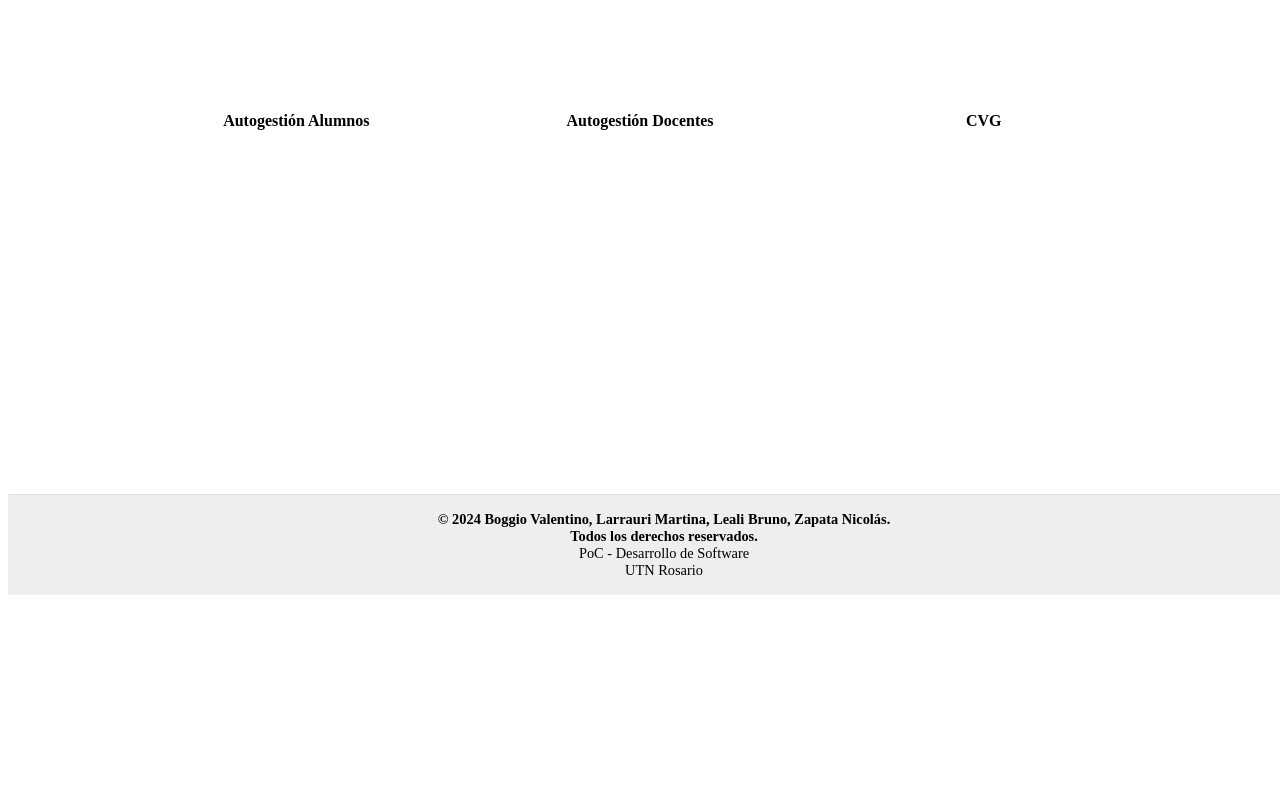
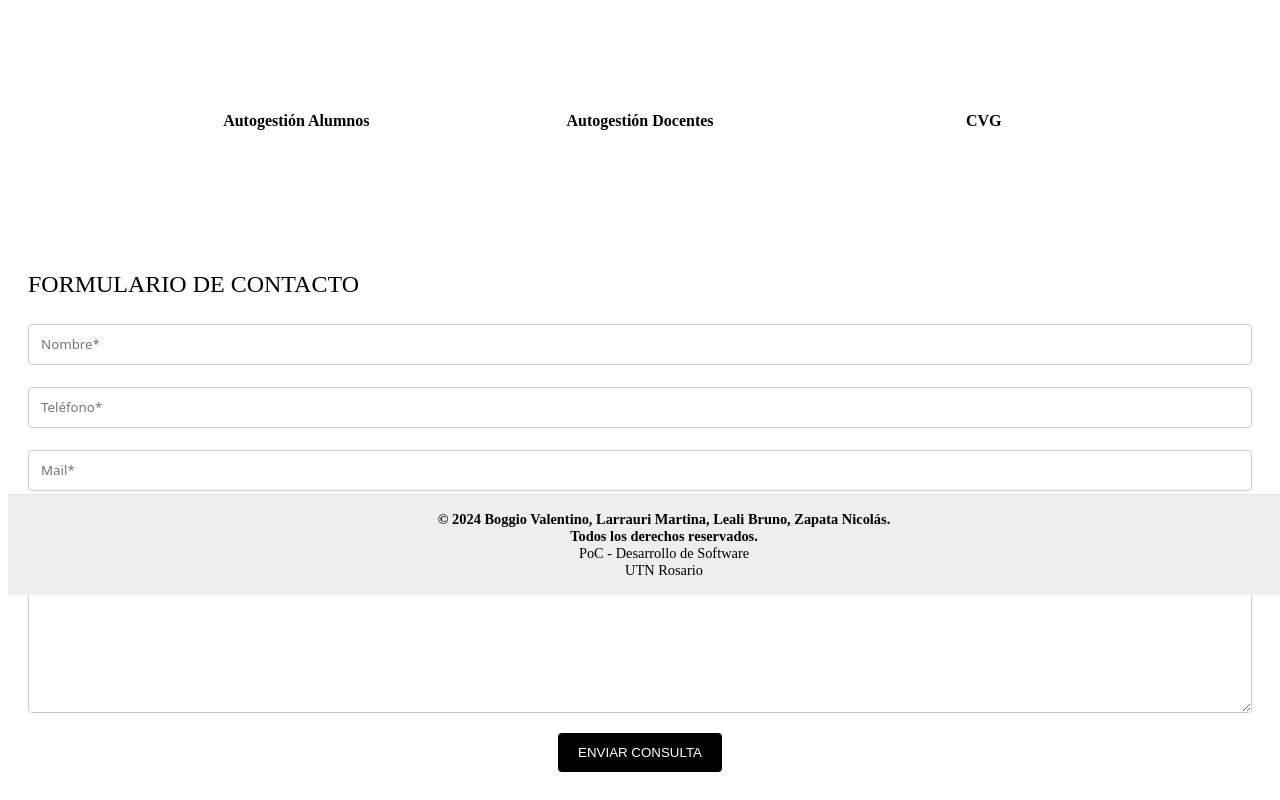
Before and after one commit to valentttino/svelteProyect-POC-DSW-2024, a SvelteKit app: page /informacion in a window 1280 px wide. Shown: the part 205-1005 px from the top of the page. Before the commit the page ends 800 px from the top, so only its background shows below. Built offline with nearby package versions, Linux system fonts and the light colour scheme.

Commit message:
create contactForm

```diff
--- /dev/null
+++ b/src/components/ContactForm.svelte
@@ -0,0 +1,70 @@
+<style>
+  h2{
+    color:black;
+    font-weight: 400;
+    text-align: left;
+  }
+
+  form{
+    text-align: center;
+  }
+
+  label{
+    display: none;
+  }
+
+  input[type=text], [type=phone], [type=mail], textarea {
+  width: 100%;
+  padding: 12px;
+  border: 1px solid #ccc;
+  border-radius: 4px;
+  box-sizing: border-box;
+  margin-top: 6px;
+  margin-bottom: 16px;
+  resize: vertical
+}
+
+input[type=submit] {
+  background-color: black;
+  color: white;
+  padding: 12px 20px;
+  border: none;
+  border-radius: 4px;
+  cursor: pointer;
+  align-items: center;
+}
+
+input[type=submit]:hover {
+  background-color: #134B70;
+}
+
+.container {
+  padding: 20px;
+}
+
+::placeholder {
+    font-family: system-ui, -apple-system, BlinkMacSystemFont, 'Segoe UI', Roboto, Oxygen, Ubuntu, Cantarell, 'Open Sans', 'Helvetica Neue', sans-serif; /* Ensure it uses the same font */
+  }
+</style>
+
+<div class="container">
+  <h2>FORMULARIO DE CONTACTO</h2>
+
+  <form>
+
+    <label for="name">Nombre</label>
+    <input type="text" id="name" name="firstname" placeholder="Nombre*">
+
+    <label for="phone">Teléfono</label>
+    <input type="phone" id="phone" name="phone" placeholder="Teléfono*">
+
+    <label for="mail">Mail</label>
+    <input type="mail" id="mail" name="mail" placeholder="Mail*">
+
+    <label for="message">Mensaje</label>
+    <textarea id="message" name="message" placeholder="Mensaje*" style="height:200px"></textarea>
+
+    <input type="submit" value="ENVIAR CONSULTA">
+
+  </form>
+</div>
--- a/src/routes/informacion/+page.svelte
+++ b/src/routes/informacion/+page.svelte
@@ -1,19 +1,25 @@
 <script>
   import Header from '../../components/Header.svelte'
   import CardGrid from '../../components/CardGrid.svelte'
+  import ContactForm from '../../components/ContactForm.svelte'
   import Footer from '../../components/Footer.svelte'
 
   let sections = [{section: "Autogestión Alumnos", icon: "../assets/user-icon.svg"},
                   {section: "Autogestión Docentes", icon: "../assets/user-icon.svg"},
                   {section: "CVG", icon: "../assets/user-icon.svg"}
-                ];
+                ]
 </script>
+
+<style>
+
+</style>
 
 <Header />
 <h1>Información</h1>
 
-<section>
+<section class="back">
   <CardGrid itemsInfo={sections}/>
+  <ContactForm />
 </section>
 
 <Footer />
```
